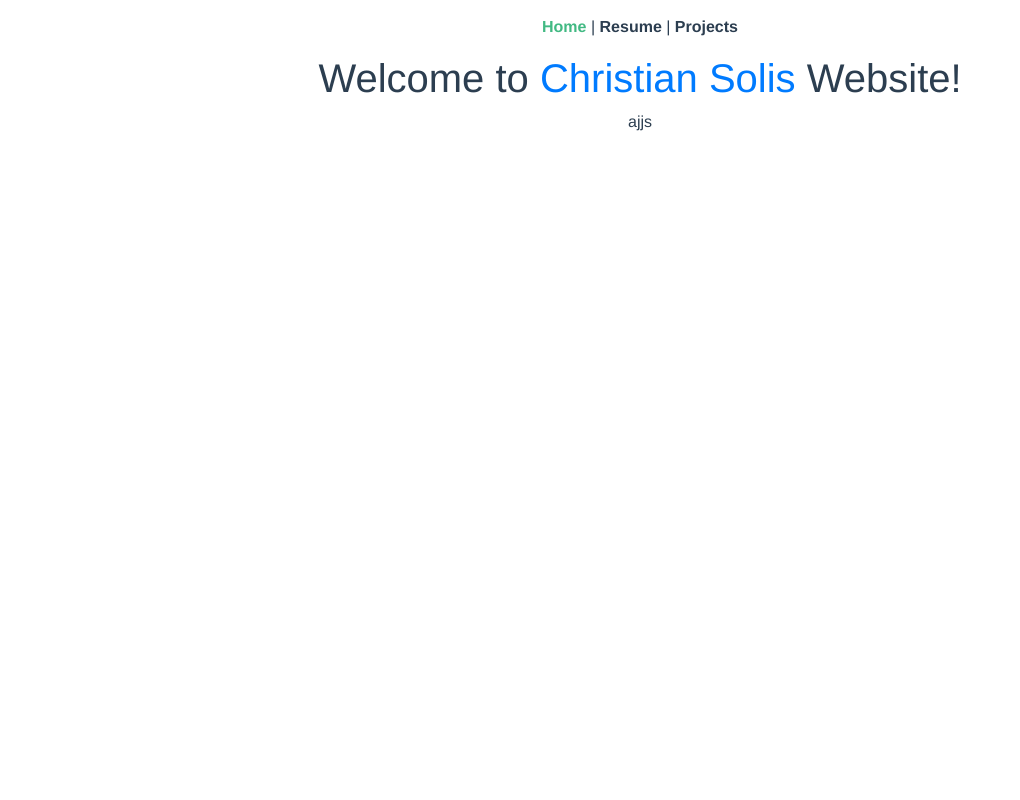
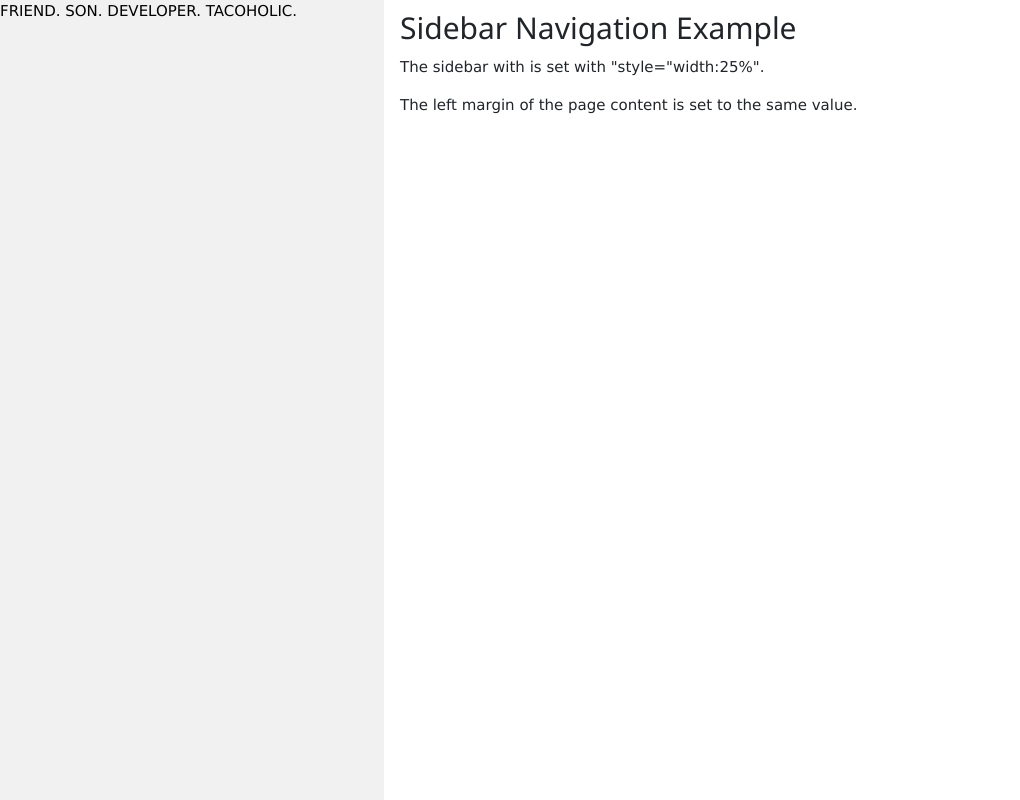
Before and after one commit to Tacoholic/personal_website, a Vue app: page / in a window 1280 px wide. Shown: the whole page, without its empty margins (0-1020 px from the left). Built offline with nearby package versions, Linux system fonts and the light colour scheme; the HTML template or start-up script is replaced by a standard one.

Commit message:
added sidebar and container

```diff
--- a/src/App.vue
+++ b/src/App.vue
@@ -1,17 +1,20 @@
 <template>
   <div id="app">
-    <div id="nav">
-      <router-link to="/">Home</router-link> |
-      <router-link to="/Resume">Resume</router-link> |
-      <router-link to="/Projects">Projects</router-link>
+    <!-- <div id="nav"> -->
+      <!-- <router-link to="/">Home</router-link>  -->
+      <!-- <router-link to="/Resume">Resume</router-link> |
+      <router-link to="/Projects">Projects</router-link>  -->
       <!-- <router-link to="/about">About</router-link> -->
-    </div>
+    <!-- </div> -->
     <router-view/>
   </div>
 </template>
 
 <style>
 
+#sidebar { background-color: red;
+
+}
 body {
   background-color: white;
 }
--- a/src/views/Home.vue
+++ b/src/views/Home.vue
@@ -1,15 +1,40 @@
 <template>
-  <div>
-    <h1> Welcome to <a href="https://www.youtube.com">Christian Solis</a> Website!</h1>
 
-     <p>ajjs</p>
+
+  <body>
+    <title>W3.CSS</title>
+    <meta name="viewport" content="width=device-width, initial-scale=1">
+    <link rel="stylesheet" href="https://www.w3schools.com/w3css/4/w3.css">
+
+  <!-- Sidebar -->
+  <div class="w3-sidebar w3-light-grey w3-bar-block" style="width:30%">
+    FRIEND.
+    SON.
+    DEVELOPER.
+    TACOHOLIC.
   </div>
 
+  <!-- Page Content -->
+  <div style="margin-left:30%">
+
+  <div>
+
+  </div>
+
+  <!-- <img src="img_car.jpg" alt="Car" style="width:100%"> -->
+
+  <div class="w3-container">
+  <h2>Sidebar Navigation Example</h2>
+  <p>The sidebar with is set with "style="width:25%".</p>
+  <p>The left margin of the page content is set to the same value.</p>
+  </div>
+
+  </div>
+
+  </body>
 </template>
 
 
 
 <script>
-
-
 </script>
```
